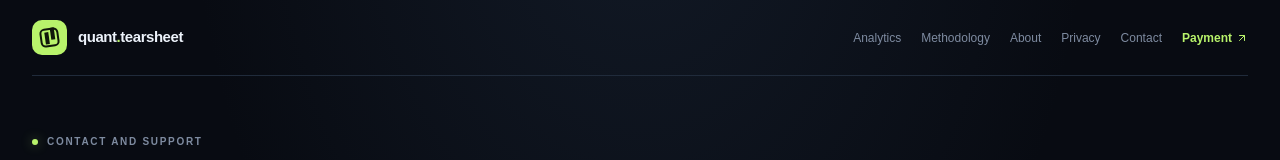
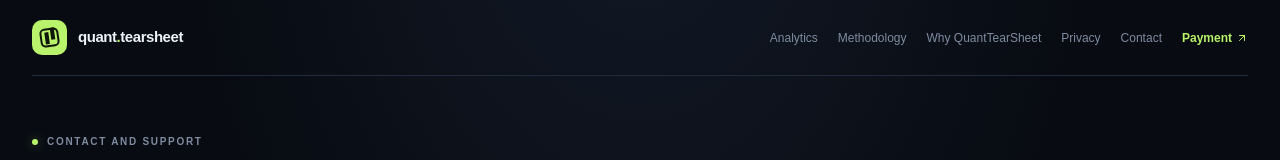
Before and after one commit to BiswayanChakravorty/QuantTearSheet, a Next.js app: page /contact in a window 1280 px wide. Shown: the top 160 px of the page. Built offline with nearby package versions, Linux system fonts and the light colour scheme.

Commit message:
Add detailed methodology navigation

```diff
--- a/components/site-chrome.tsx
+++ b/components/site-chrome.tsx
@@ -10,8 +10,8 @@
       </Link>
       <nav className="topnav" aria-label="Main navigation">
         <Link href="/#analytics">Analytics</Link>
-        <Link href="/#methodology">Methodology</Link>
-        <Link href="/about">About</Link>
+        <Link href="/methodology">Methodology</Link>
+        <Link href="/about">Why QuantTearSheet</Link>
         <Link href="/privacy">Privacy</Link>
         <Link href="/contact">Contact</Link>
         <Link className="nav-payment" href="/payment">Payment <ArrowUpRight size={12} /></Link>
```
